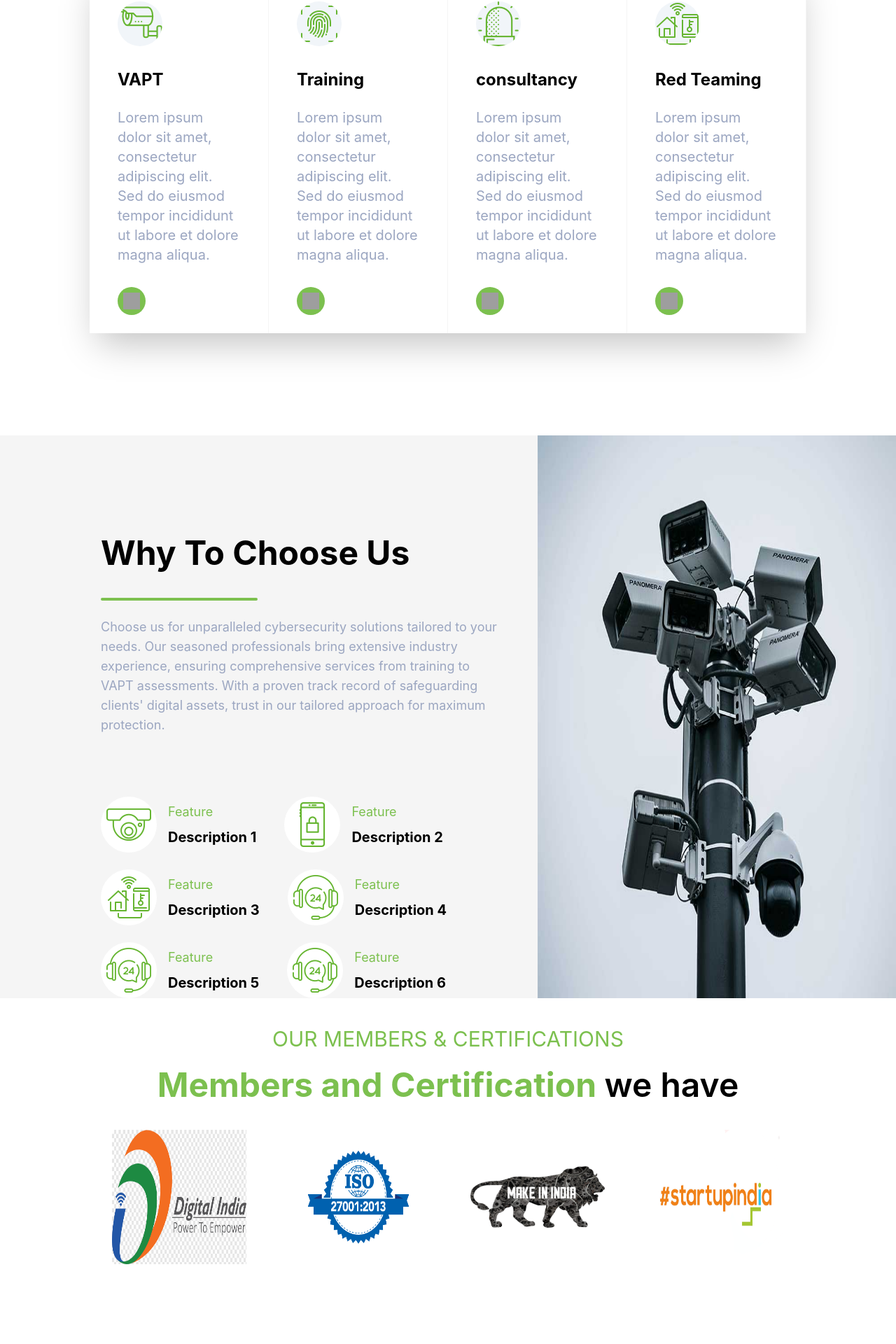
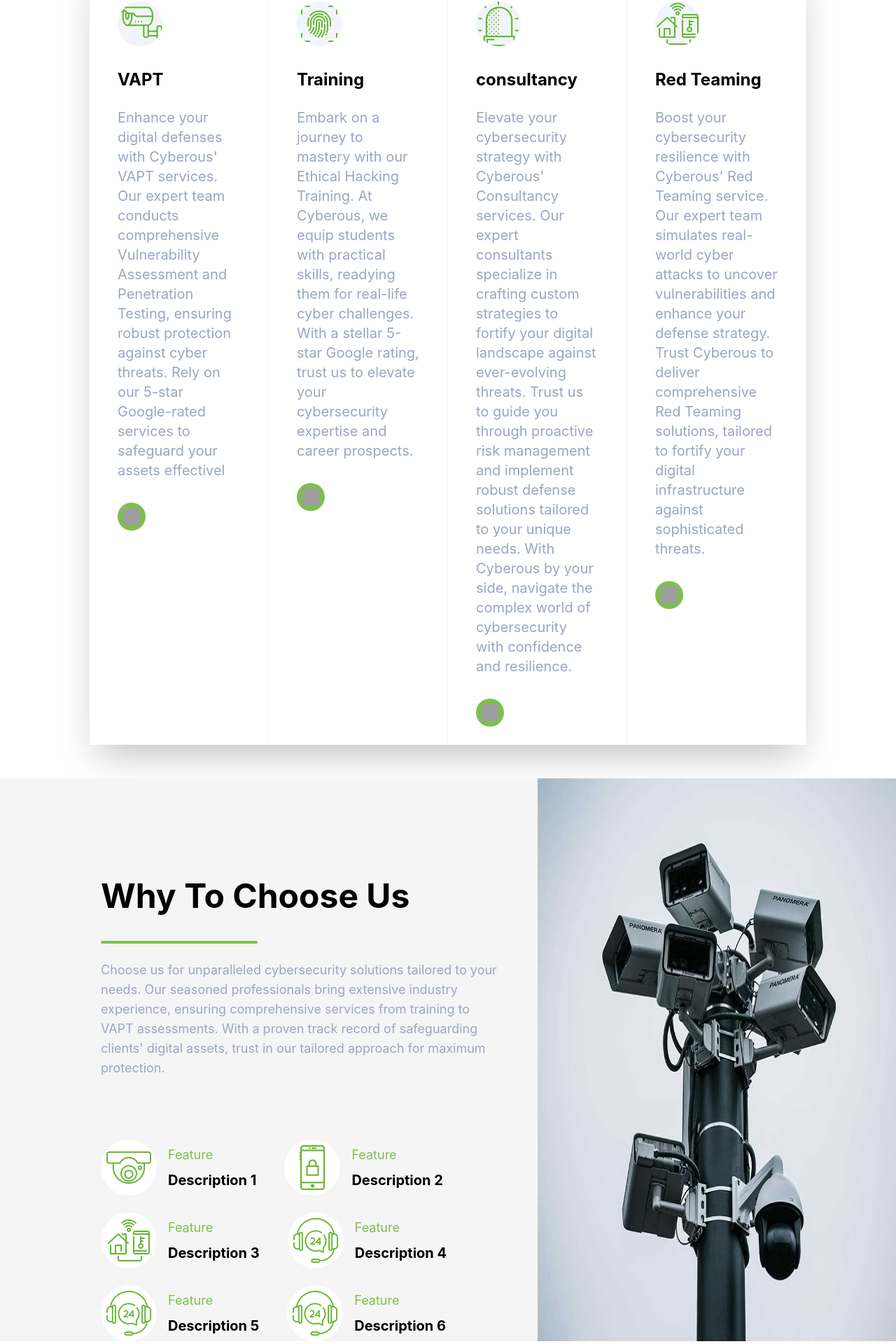
Before and after one commit to sankalp-codes244/cyberousWebsite, a React (Vite) app: page / in a window 1280 px wide. Shown: the part 2066-3986 px from the top of the page at 70% size. Built offline with nearby package versions, Linux system fonts and the light colour scheme; grey boxes are pictures that could not be loaded.

Commit message:
services added

```diff
--- a/src/index.css
+++ b/src/index.css
@@ -5,3 +5,27 @@
 body {
     background-color: '#fff';
 }
+
+html {
+    scroll-behavior: smooth;
+  }
+
+::-webkit-scrollbar {
+  width: 12px; /* width of the entire scrollbar */
+}
+
+::-webkit-scrollbar-track {
+  background: #fff; /* color of the tracking area */
+}
+
+::-webkit-scrollbar-thumb {
+  background-color: #2d8e54; /* color of the scroll thumb */
+  border-radius: 6px; /* roundness of the scroll thumb */
+  border: 3px solid #2d8e54; /* creates padding around scroll thumb */
+}
+
+/* Custom scrollbar for Firefox */
+* {
+  scrollbar-width: thin; /* "auto" or "thin" */
+  scrollbar-color: #2d8e54 #fff; /* thumb and track color */
+}
--- a/src/pages/Homepage/Homepage.jsx
+++ b/src/pages/Homepage/Homepage.jsx
@@ -84,7 +84,7 @@ const Homepage = () => {
       <div id="chooseus" className='min-h-screen bg-white'>
         <WhyChooseUs/>
       </div>
-      <div id="industrialrec" className='min-h-screen bg-white'>
+      <div id="industrialrec" className='min-h-full bg-white'>
         <IndustrialRecognition/>
       </div>
       <div id="training" className='min-h-screen bg-white'>
--- a/src/pages/Homepage/IndustrialRecognition/IndustrialRecognition.jsx
+++ b/src/pages/Homepage/IndustrialRecognition/IndustrialRecognition.jsx
@@ -3,29 +3,25 @@ import { Images } from '../../../assets'
 
 const IndustrialRecognition = () => {
     return (
-        <div>
+        <div className="px-4 py-10">
             <div className=''>
-                <h1 className='text-center text-custom-buttonColor-Green text-3xl'>
+                <h1 className='text-center text-custom-buttonColor-Green text-2xl md:text-3xl'>
                     OUR MEMBERS & CERTIFICATIONS
                 </h1>
-                <h1 className='text-center text-custom-buttonColor-Green text-5xl font-bold mt-6'>
+                <h1 className='text-center text-custom-buttonColor-Green text-3xl md:text-5xl font-bold mt-6'>
                     Members and Certification <span className='text-black font-semibold'> we have </span>
                 </h1>
             </div>
-            <div className='flex justify-center'>
-                <div className='flex flex-col'>
-                    <div className='flex flex-row'>
-                        <img src={Images.indrec1} className='m-8 duration-500 h-48 w-48 mt-10 hover:scale-110'/>
-                        <img src={Images.indrec2} className='m-8 duration-500 h-48 w-48 mt-10 hover:scale-110'/>
-                        <img src={Images.indrec3} className='m-8 duration-500 h-48 w-48 mt-10 hover:scale-110'/>
-                        <img src={Images.indrec4} className='m-8 duration-500 h-48 w-48 mt-10 hover:scale-110'/>
-                    </div>
-
+            <div className='flex justify-center mt-10'>
+                <div className='grid grid-cols-2 md:grid-cols-4 gap-4'>
+                    <img src={Images.indrec1} alt="Recognition 1" className='duration-500 h-20 w-28 md:h-48 md:w-48 hover:scale-110'/>
+                    <img src={Images.indrec2} alt="Recognition 2" className='duration-500 h-24 w-24 md:h-48 md:w-48 hover:scale-110'/>
+                    <img src={Images.indrec3} alt="Recognition 3" className='duration-500 h-24 w-24 md:h-48 md:w-48 hover:scale-110'/>
+                    <img src={Images.indrec4} alt="Recognition 4" className='duration-500 h-24 w-24 md:h-48 md:w-48 hover:scale-110'/>
                 </div>
             </div>
-
         </div>
     )
 }
 
-export default IndustrialRecognition
+export default IndustrialRecognition;
--- a/src/pages/Homepage/OurServices/OurServices.jsx
+++ b/src/pages/Homepage/OurServices/OurServices.jsx
@@ -5,19 +5,19 @@ import ServicesCard from '../../../components/ServicesCard'
 let servicesData = [
   {id:0,
     img: Images.OurServicesimg1,
-    servicesDescription: 'Lorem ipsum dolor sit amet, consectetur adipiscing elit. Sed do eiusmod tempor incididunt ut labore et dolore magna aliqua.',
+    servicesDescription: `Enhance your digital defenses with Cyberous' VAPT services. Our expert team conducts comprehensive Vulnerability Assessment and Penetration Testing, ensuring robust protection against cyber threats. Rely on our 5-star Google-rated services to safeguard your assets effectivel`,
     serviceText:'VAPT'},
   {id:1,
     img: Images.OurServicesimg2,
-    servicesDescription: 'Lorem ipsum dolor sit amet, consectetur adipiscing elit. Sed do eiusmod tempor incididunt ut labore et dolore magna aliqua.',
+    servicesDescription: 'Embark on a journey to mastery with our Ethical Hacking Training. At Cyberous, we equip students with practical skills, readying them for real-life cyber challenges. With a stellar 5-star Google rating, trust us to elevate your cybersecurity expertise and career prospects.',
     serviceText:'Training'},
   {id:2,
     img: Images.OurServicesimg3,
-    servicesDescription: 'Lorem ipsum dolor sit amet, consectetur adipiscing elit. Sed do eiusmod tempor incididunt ut labore et dolore magna aliqua.',
+    servicesDescription: `Elevate your cybersecurity strategy with Cyberous' Consultancy services. Our expert consultants specialize in crafting custom strategies to fortify your digital landscape against ever-evolving threats. Trust us to guide you through proactive risk management and implement robust defense solutions tailored to your unique needs. With Cyberous by your side, navigate the complex world of cybersecurity with confidence and resilience.`,
     serviceText:'consultancy'},
   {id:3,
     img: Images.OurServicesimg4,
-    servicesDescription: 'Lorem ipsum dolor sit amet, consectetur adipiscing elit. Sed do eiusmod tempor incididunt ut labore et dolore magna aliqua.',
+    servicesDescription: `Boost your cybersecurity resilience with Cyberous' Red Teaming service. Our expert team simulates real-world cyber attacks to uncover vulnerabilities and enhance your defense strategy. Trust Cyberous to deliver comprehensive Red Teaming solutions, tailored to fortify your digital infrastructure against sophisticated threats.`,
     serviceText:'Red Teaming'},
 ]
 
```
Also changed, not shown: src/assets/images/indrec1.png.
